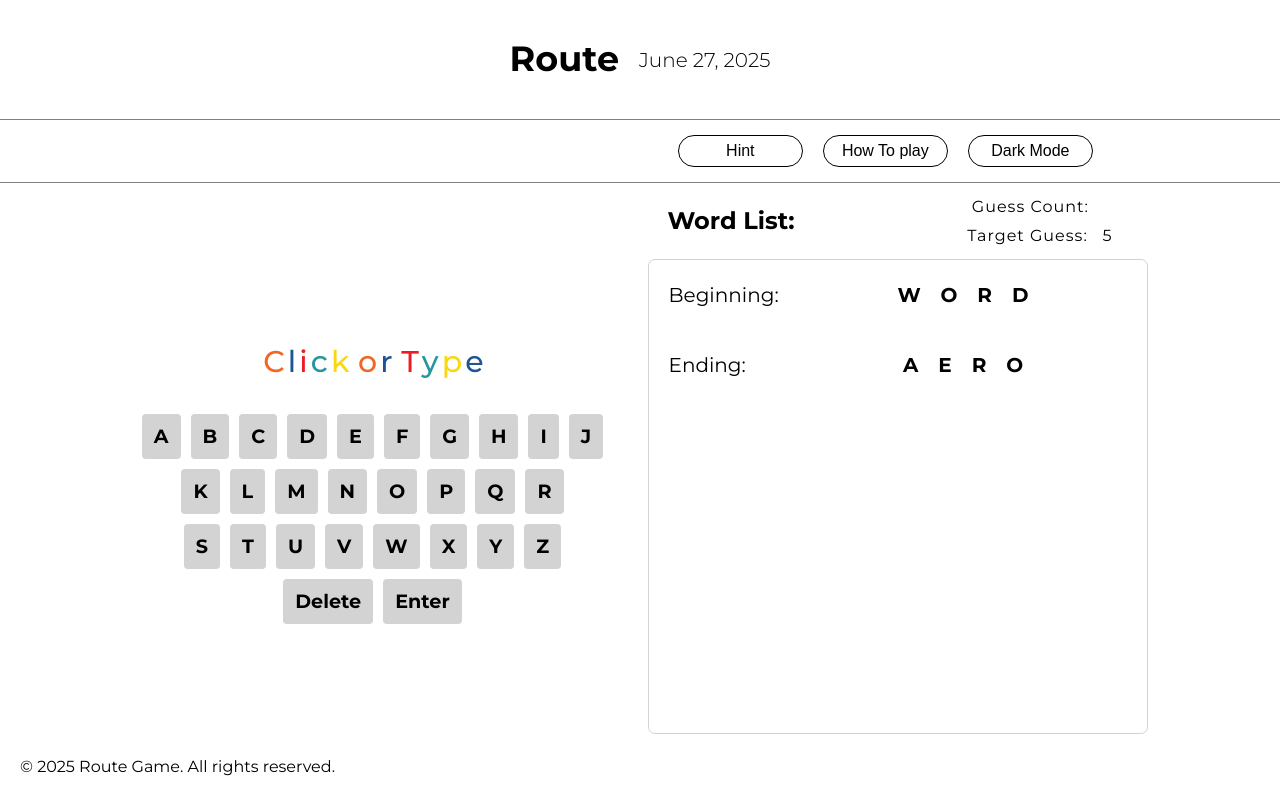
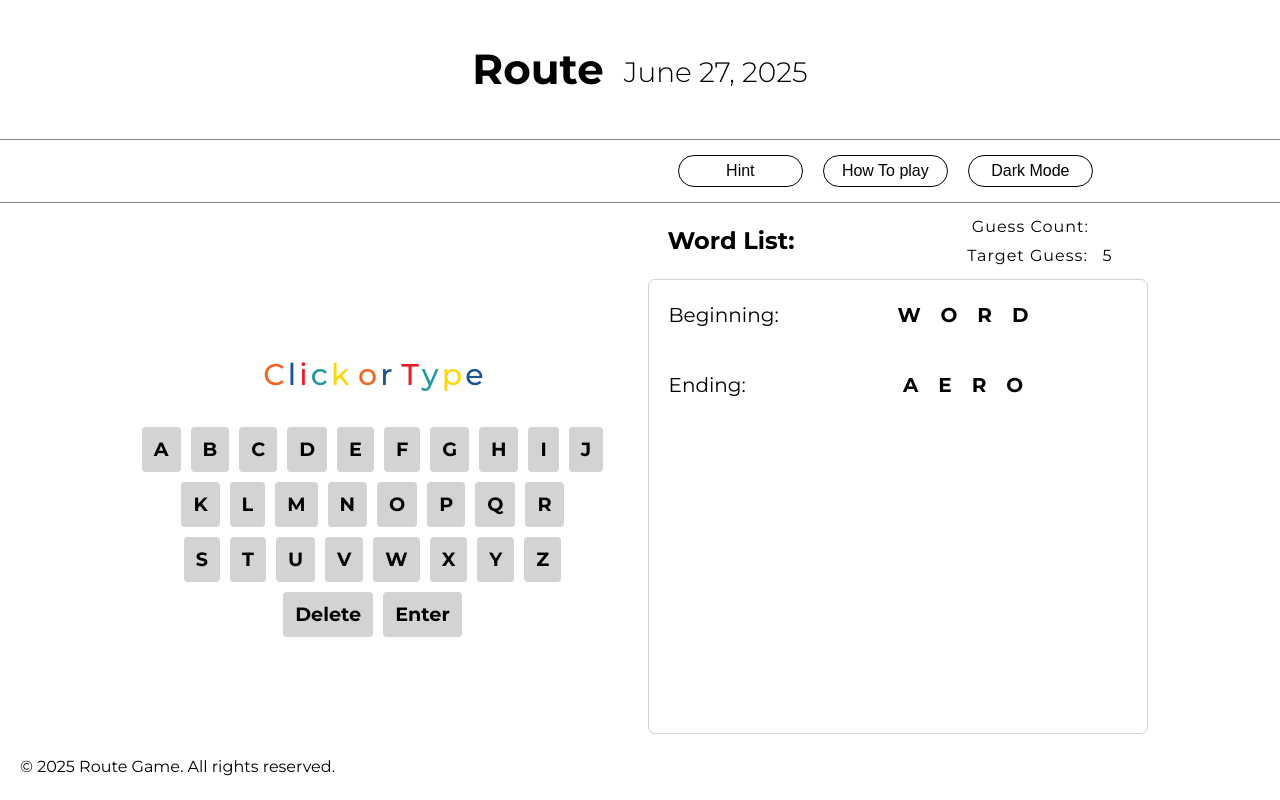
Before and after one commit to MarcoAntOtero/route-game, a plain HTML site: page game_website/index.html in a window 1280 px wide. Drawn offline with Linux system fonts and the light colour scheme.

Commit message:
yellow was weird, had to darken in js and change header size

```diff
--- a/game_website/game.js
+++ b/game_website/game.js
@@ -311,7 +311,7 @@ function applyFeedback(guess, guessEl) {
 
     if(ndx !== -1)
     {
-      feedback[i] = "#fad810";
+      feedback[i] = "rgba(250, 216, 16,0.95)";
       answerChars[i] = "null";
     }
   }
--- a/game_website/index.css
+++ b/game_website/index.css
@@ -50,12 +50,13 @@ a:hover {
 }
 
 .puzzle-title {
-  font-size: 3.5rem;
+  font-size: 4.2rem;
 }
 
 .game-date {
-  font-size: 2rem;
+  font-size: 2.8rem;
   font-weight: 300;
+  margin-bottom: -0.5rem;
 }
 
 /* =========================
@@ -431,7 +432,6 @@ a:hover {
   }
   .game-date{
     font-size: 1.8rem;
-    margin-bottom: -0.5rem;
   }
   .content {
     flex-direction: column;
```
